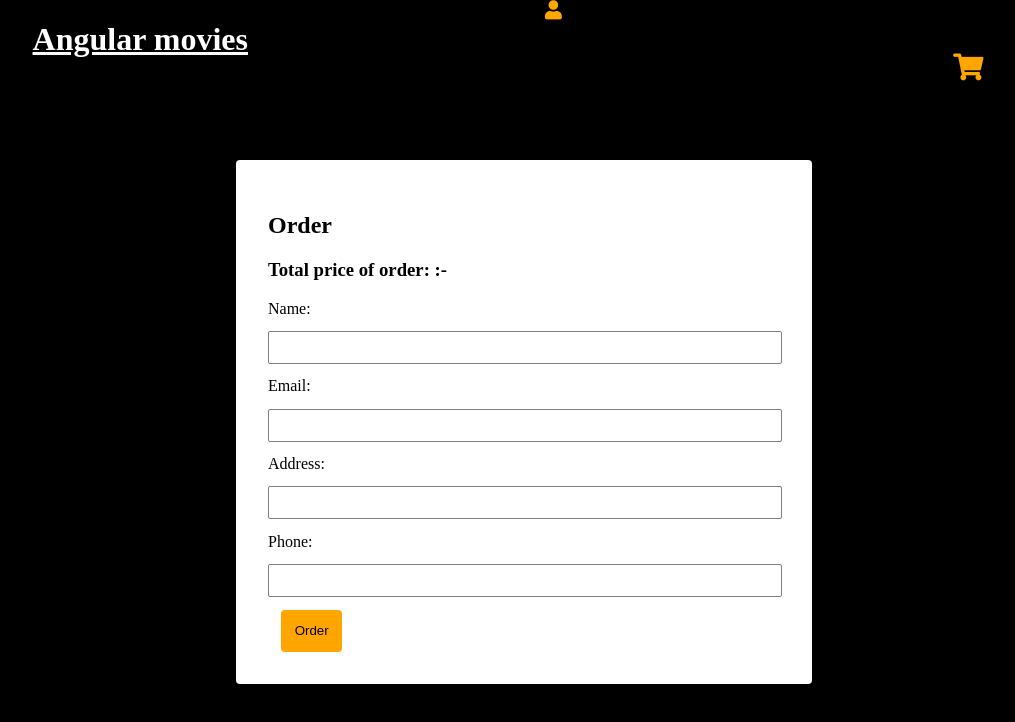
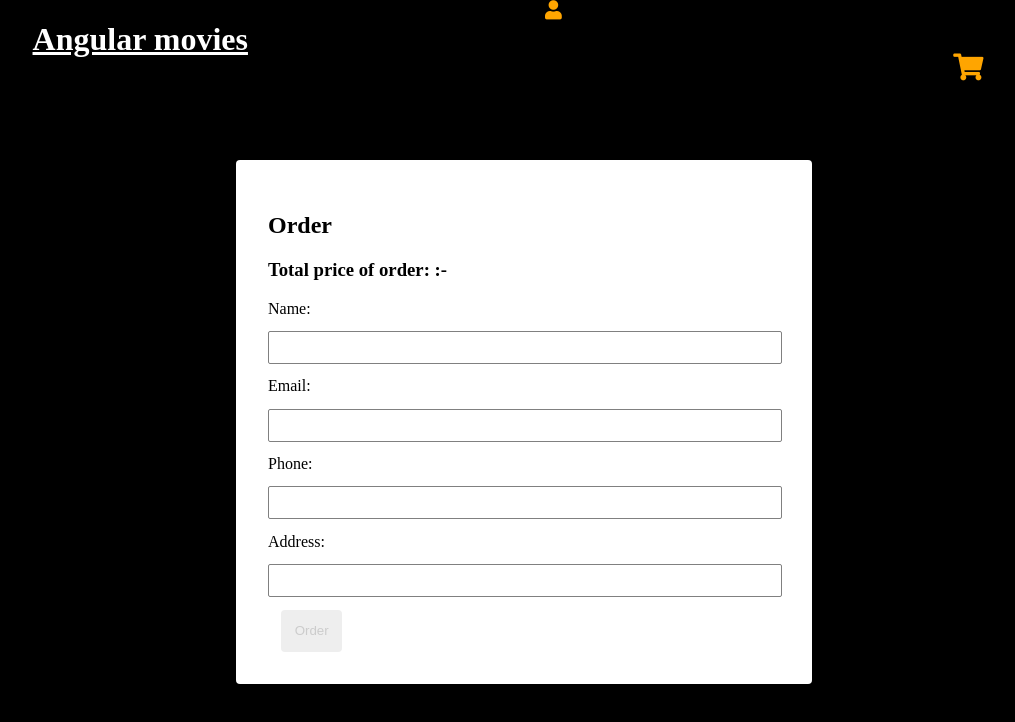
Before and after one commit to jakobedeus/webbshop, an Angular app: page /checkout in a window 1280 px wide. Shown: the top 722 px of the page, without its empty margins (116-1131 px from the left). Built offline with nearby package versions, Linux system fonts and the light colour scheme.

Commit message:
fix form validation

```diff
--- a/src/app/app.module.ts
+++ b/src/app/app.module.ts
@@ -6,7 +6,7 @@ import { AppRoutingModule } from './app-routing.module';
 import { AppComponent } from './app.component';
 import { ShowProductsComponent } from './show-products/show-products.component';
 import { HeaderComponent } from './header/header.component';
-import { FormsModule } from '@angular/forms';
+import { FormsModule, ReactiveFormsModule } from '@angular/forms';
 import { ProductPresentationComponent } from './product-presentation/product-presentation.component';
 import { HttpClientModule } from '@angular/common/http';
 import { MainComponent } from './main/main.component';
@@ -42,6 +42,7 @@ import { SearchComponent } from './search/search.component';
     HttpClientModule,
     FormsModule,
     RouterModule,
+    ReactiveFormsModule
 
   ],
   providers: [],
--- a/src/app/checkout/checkout.component.css
+++ b/src/app/checkout/checkout.component.css
@@ -19,3 +19,9 @@ input {
     border-radius: 2px;
     border: 1px solid gray;
 }
+
+button:disabled {
+    background-color: #eee;
+    color: #ccc;
+    cursor: auto;
+  }
--- a/src/app/checkout/checkout.component.html
+++ b/src/app/checkout/checkout.component.html
@@ -5,26 +5,35 @@
   <ul *ngFor="let item of cartItems">
     <li>
       <p>{{ item.movie.name }} x {{ item.amount }}</p>
-      <p>Price:  {{ item.totalprice }}:-</p>
+      <p>Price: {{ item.totalprice }}:-</p>
     </li>
   </ul>
 
   <h3><b>Total price of order: {{ totalCartPrice }}:- </b></h3>
 
-  <form action="">
-    <label for="name">Name: </label>
-    <input type="text" id="name">
+  <form [formGroup]="profileForm">
+    <label>
+      Name:
+      <input type="text" formControlName="name">
+    </label>
 
-    <label for="email">Email: </label>
-    <input type="email" id="email" #email>
+    <label>
+      Email:
+      <input type="text" formControlName="email" required #email>
+    </label>
 
-    <label for="address">Address: </label>
-    <input type="text" id="address">
+    <label>
+      Phone:
+      <input type="text" formControlName="phone">
+    </label>
 
-    <label for="phone">Phone: </label>
-    <input type="number" id="phone">
+    <label>
+      Address:
+      <input type="text" formControlName="address">
+    </label>
 
-    <button (click)="submitOrder(totalCartPrice, email.value)">Order</button>
+
+    <button (click)="submitOrder(totalCartPrice, email.value)" type="submit" [disabled]="!profileForm.valid">Order</button>
 
   </form>
 
--- a/src/app/checkout/checkout.component.ts
+++ b/src/app/checkout/checkout.component.ts
@@ -3,9 +3,10 @@ import { ICart } from '../interface/ICart';
 import * as moment from 'moment';
 import { IOrders } from '../interface/IOrders';
 import { IOrderrows } from '../interface/IOrderrows';
-import { HttpHeaders, HttpClient } from '@angular/common/http';
-import { InteractionService } from '../services/interaction.service';
+import { HttpClient } from '@angular/common/http';
 import { DataService } from '../services/data.service';
+import { FormBuilder, Validators } from '@angular/forms';
+
 
 @Component({
   selector: 'app-checkout',
@@ -14,7 +15,7 @@ import { DataService } from '../services/data.service';
 })
 export class CheckoutComponent implements OnInit {
 
-  constructor(private service: DataService, private httpClient: HttpClient) {}
+  constructor(private service: DataService, private httpClient: HttpClient, private fb: FormBuilder) {}
 
   cartItems: ICart[] = [];
 
@@ -23,6 +24,14 @@ export class CheckoutComponent implements OnInit {
   orderRows: IOrderrows[] = [];
 
   order: IOrders;
+
+  profileForm = this.fb.group({
+    name: [''],
+    email: ['', Validators.required],
+    address: [''],
+    phone: ['']
+
+  });
 
 
   ngOnInit() {
@@ -45,11 +54,6 @@ export class CheckoutComponent implements OnInit {
 
     let newOrder = { created: date, createdBy: email, paymentMethod: paymentMethod, totalPrice: totalCartPrice, status: status, orderRows: this.orderRows, companyId: companyId }
 
-    // const newOrder: IOrders = { newOrder } as IOrders;
-
-    // var newOrder = JSON.stringify(this.order);
-
-
     this.service.addOrder(newOrder)
       .subscribe(data => {
 
```
